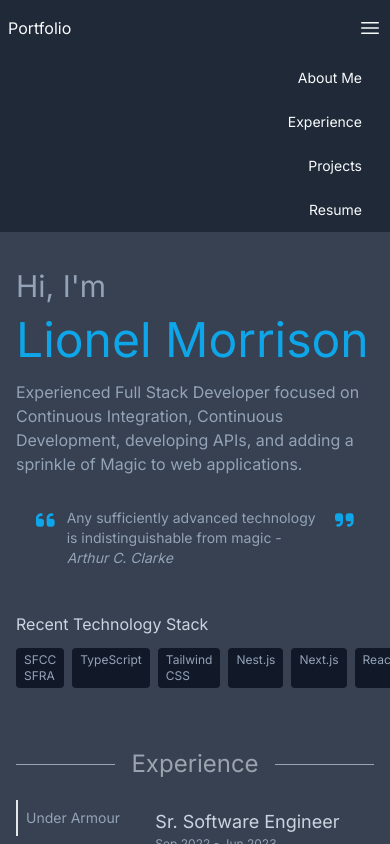
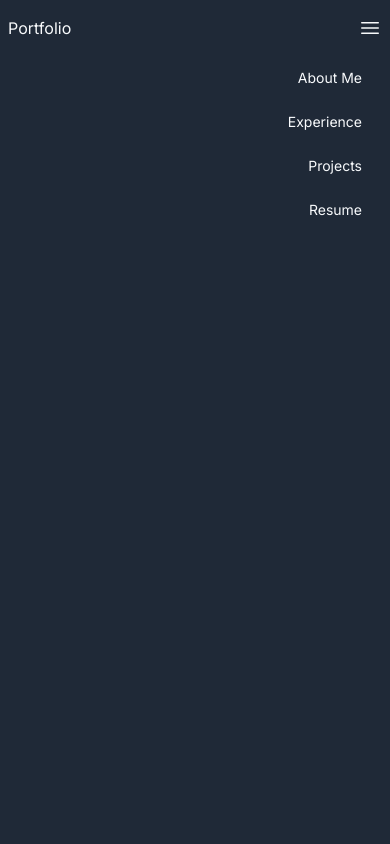
Before and after one commit to lioneljmorrison/portfolio, a Next.js app: page / in a window 390 px wide. Both pictures are taken after a click on the button 370 px from the left and 28 px from the top of the page. Shown: the top 844 px of the page. Built offline with nearby package versions, Linux system fonts and the light colour scheme.

Commit message:
Nav now full screen height, closes on click

```diff
--- a/app/components/nav.tsx
+++ b/app/components/nav.tsx
@@ -17,6 +17,7 @@ export default function MainNav({ data }: { data: NavLinks }) {
 
   function scrollTo(id: string) {
     var element = document.getElementById(id);
+    mobileMenuIconClick();
     if (element) {
       element.scrollIntoView({ behavior: 'smooth' });
     }
@@ -66,7 +67,7 @@ export default function MainNav({ data }: { data: NavLinks }) {
         </div>
       </div>
 
-      <div className={`${displayCss} px-4 transition transition-duration-300`}>
+      <div className={`${displayCss} min-h-screen px-4 transition transition-duration-300`}>
         {navItemsArray.map((item, idx) => {
           if (item) {
             const [title, meta] = [...item];
```
